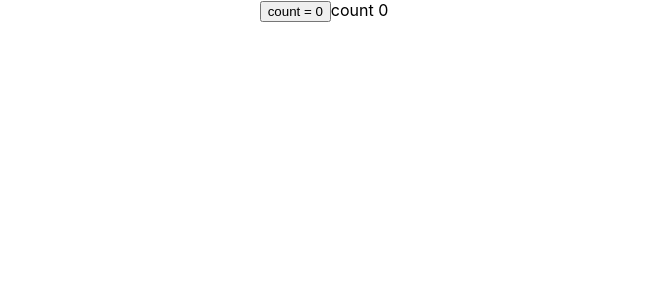
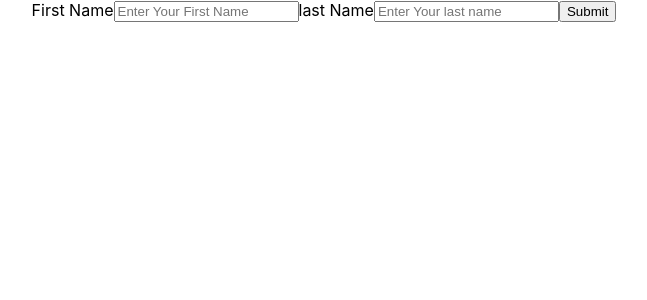
Before and after one commit to Sambalicious/useReducerHooks, a React (Create React App) app: page / in a window 1280 px wide. Shown: the top 300 px of the page, without its empty margins (316-963 px from the left). Built offline with nearby package versions, Linux system fonts and the light colour scheme.

Commit message:
learnt how to create custom hooks part 2

```diff
--- a/src/App.js
+++ b/src/App.js
@@ -1,7 +1,7 @@
 import React, {useReducer} from 'react';
 import logo from './logo.svg';
 import './App.css';
-import CounterOne from './components/CounterOne';
+import CounterOne from './components/useCustomHooks/CounterOne';
 import CounterTwo from './components/CounterTwo';
 import CounterThree from './components/CounterThree';
 import ComponentC from './components/useReducerContext/ComponentC';
@@ -16,6 +16,7 @@ import Counter from './components/memoHooks/Counter';
 import FocusInput from './components/useRefHooks/FocusInput';
 import HookTimer from './components/useRefHooks/HookTimer';
 import DocTitleOne from './components/useCustomHooks/DocTitleOne';
+import UserForm from './components/useCustomHooks/UserForm';
 
  export const CountContext = React.createContext();
 
@@ -39,7 +40,7 @@ function App() {
   return (
     <CountContext.Provider value={{countState:count, countDispatch: dispatch}}>
     <div className="App">
-        <DocTitleOne />
+        <UserForm />
     </div>
     </CountContext.Provider>
   );
--- /dev/null
+++ b/src/components/useCustomHooks/CounterOne.jsx
@@ -0,0 +1,16 @@
+import React, {useState} from 'react';
+import UseCounter from './useCounter';
+
+const CounterOne = () => {
+        const [count, increment,decrement,reset] = UseCounter()
+    return (
+        <div>
+            <h2>Count = {count} </h2>
+            <button onClick={increment}>Increment</button>
+            <button onClick={decrement}>Decrement</button>
+            <button onClick={reset}>Reset</button>
+        </div>
+     );
+}
+
+export default CounterOne;
--- /dev/null
+++ b/src/components/useCustomHooks/UserForm.jsx
@@ -0,0 +1,37 @@
+import React, {useState} from 'react';
+
+
+const UserForm = () => {
+    const [firstName, setFirstName] = useState('');
+    const [lastName, setLastName ] = useState('');
+
+    const handleFirstName = (e) => {
+        setFirstName(e.target.value);
+    }
+    const handleLastName = (e) =>{
+        setLastName(e.target.value)
+    }
+    const handleSubmit = (e)=>{
+        e.preventDefault();
+        alert(`hello ${firstName} ${lastName} your form has been successfully submitted`)
+
+    }
+    return (
+        <div>
+            <form onSubmit={handleSubmit} action="">
+
+                <div>
+                <label htmlFor=""> First Name</label>
+                <input type="text" onChange={handleFirstName} value={firstName} placeholder="Enter Your First Name" />
+
+                <label htmlFor="">last Name</label>
+                <input type="text" onChange={handleLastName} value={lastName} placeholder="Enter Your last name" />
+                <button type="submit">Submit</button>
+                </div>
+            </form>
+
+        </div>
+     );
+}
+
+export default UserForm;
--- /dev/null
+++ b/src/components/useCustomHooks/useCounter.jsx
@@ -0,0 +1,22 @@
+import {useState } from 'react';
+
+
+
+const UseCounter = () => {
+    const [count, setCount] = useState(0);
+
+    const increment = ()=>{
+        setCount(prevState => prevState + 1)
+    }
+
+    const decrement = ()=>{
+        setCount(prevState => prevState - 1)
+    }
+    const reset = () =>{
+        setCount(0);
+    }
+
+    return [count, increment, decrement, reset]
+}
+
+export default UseCounter;
```
